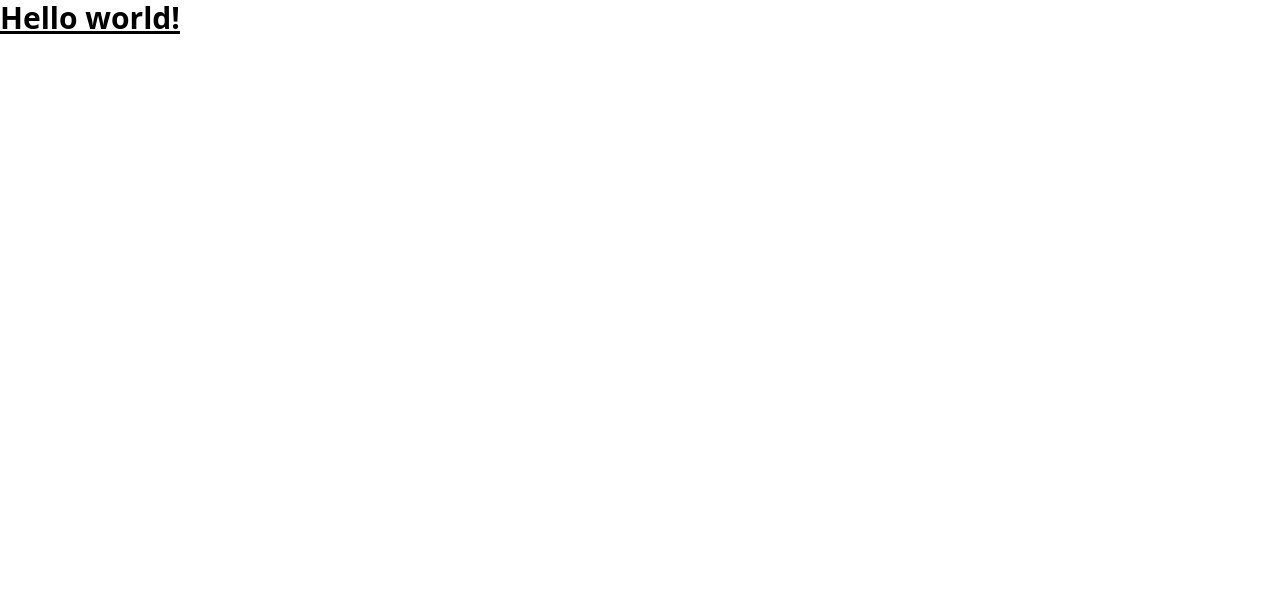
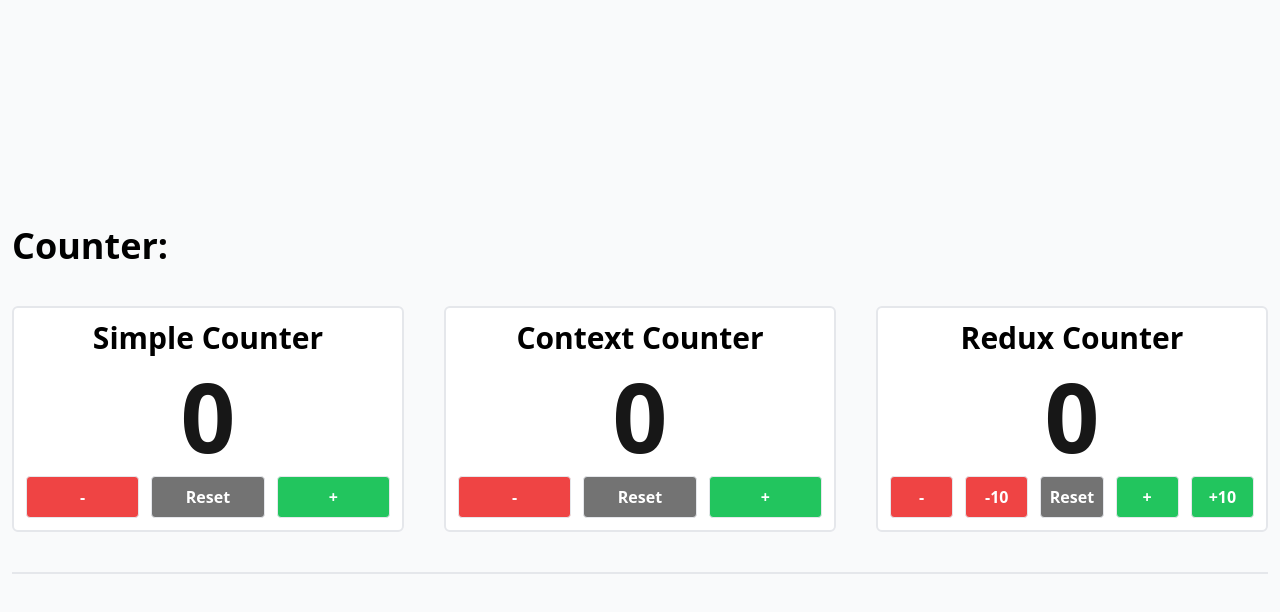
Before and after one commit to Dimetio/pet-react-propjects, a React (Vite) app: page / in a window 1280 px wide. Shown: the top 612 px of the page. Built offline with nearby package versions, Linux system fonts and the light colour scheme.

Commit message:
feat: выведен блок с темой - счетчик

```diff
--- a/src/App.tsx
+++ b/src/App.tsx
@@ -1,5 +1,11 @@
+import Counter from "./projects/01-counter";
+
 function App() {
-  return <h1 className="text-3xl font-bold underline">Hello world!</h1>;
+  return (
+    <main className="grid place-items-center min-h-screen p-3 bg-gray-50 gap-20">
+      <Counter />
+    </main>
+  );
 }
 
 export default App;
--- /dev/null
+++ b/src/projects/01-counter/index.tsx
@@ -0,0 +1,19 @@
+import { ContentWrapper } from "../components";
+import SimpleCounter from "./01-simple-example";
+import ContextCounter from "./02-context-example";
+import ReduxCounter from "./03-redux-example";
+
+/** Общий компонент для счетчика в разных реализациях */
+function Counter() {
+  return (
+    <ContentWrapper title="Counter">
+      <div className="grid grid-cols-3 gap-x-10">
+        <SimpleCounter />
+        <ContextCounter />
+        <ReduxCounter />
+      </div>
+    </ContentWrapper>
+  );
+}
+
+export default Counter;
```
